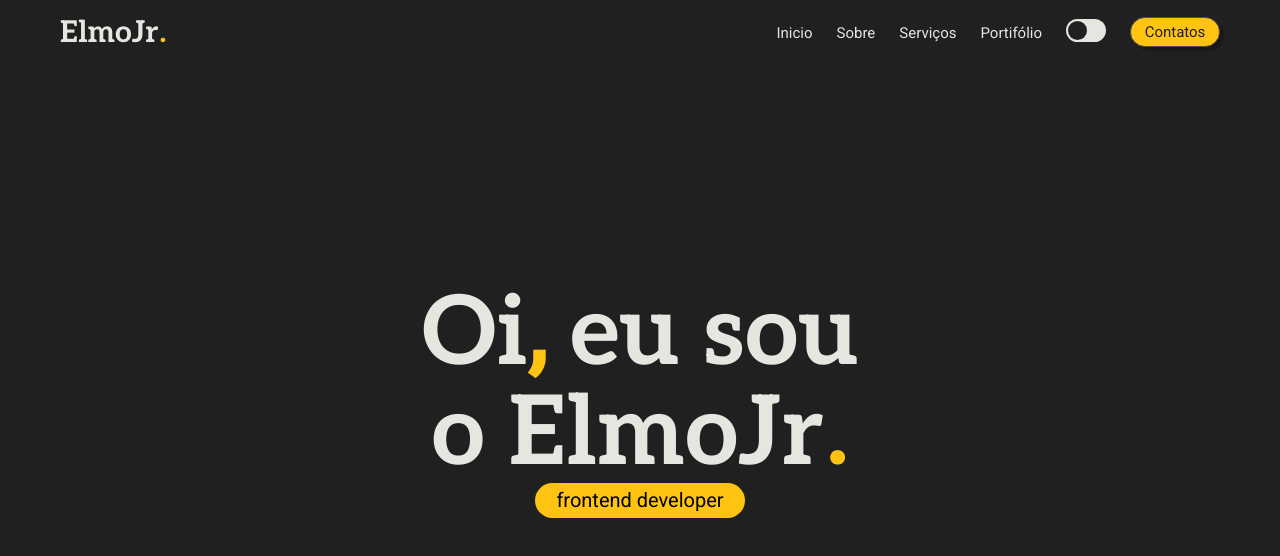
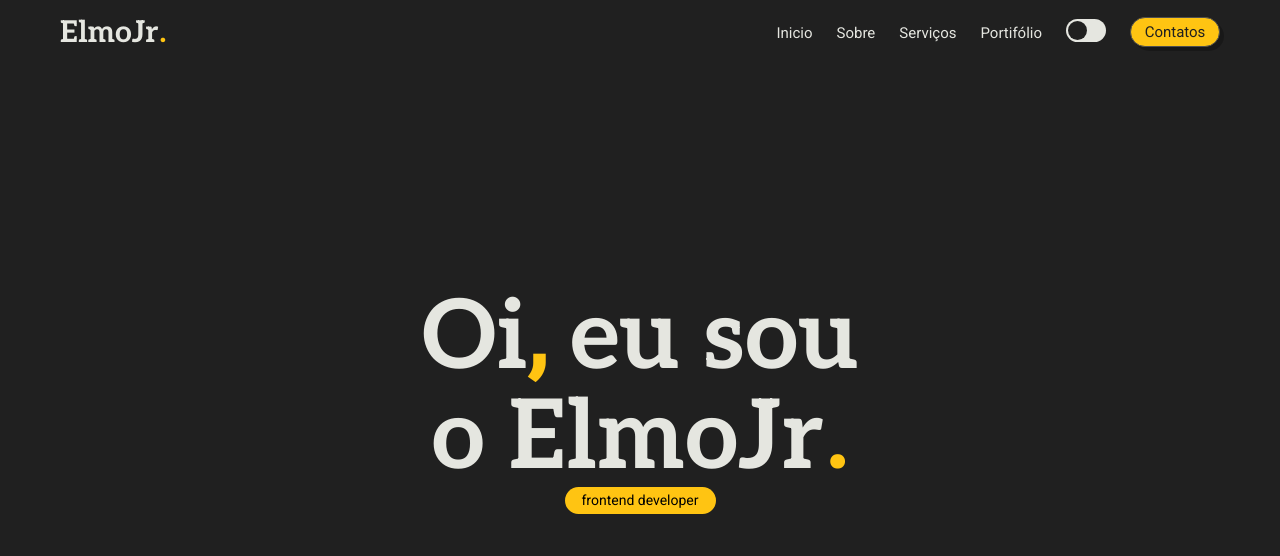
Before and after one commit to oElmoJr/elmojr.dev, a React (Create React App) app: page /portfolio in a window 1280 px wide. Shown: the top 556 px of the page. Built offline with nearby package versions, Linux system fonts and the light colour scheme.

Commit message:
fix @media size proportions

```diff
--- a/src/components/About/style.ts
+++ b/src/components/About/style.ts
@@ -15,13 +15,18 @@ export const Container = styled.div`
     min-width: 298px;
     min-height: 375px;
 
-    @media (max-width: 768px) {
+    @media (max-width: 830px) {
       min-height: 220px;
       min-width: 220px;
     }
+
+    @media (max-width: 480px) {
+      min-height: 280px;
+      min-width: 280px;
+    }
   }
 
-  @media (max-width: 768px) {
+  @media (max-width: 830px) {
     width: 85%;
     gap: 32px;
   }
@@ -39,7 +44,7 @@ export const AboutInfo = styled.div`
   flex-direction: column;
   gap: 24px;
 
-  @media (max-width: 768px) {
+  @media (max-width: 830px) {
     gap: 10px;
   }
 
@@ -70,7 +75,7 @@ export const Button = styled.a`
     opacity: 0.7;
   }
 
-  @media (max-width: 768px) {
+  @media (max-width: 830px) {
     font-size: 14px;
     width: 109px;
     height: 28px;
--- a/src/components/Inicio/index.tsx
+++ b/src/components/Inicio/index.tsx
@@ -5,9 +5,7 @@ import { Container } from "./style";
 export default function Inicio() {
   return (
     <Container id="inicio">
-      <h1>
-        <Title text="Oi, eu sou o ElmoJr." />
-      </h1>
+      <Title text="Oi, eu sou o ElmoJr." />
       <JobTitle />
     </Container>
   );
--- a/src/components/Inicio/style.ts
+++ b/src/components/Inicio/style.ts
@@ -12,21 +12,7 @@ export const Container = styled.div`
   height: 100vh;
   margin: auto;
 
-  @media (max-width: 768px) {
+  @media (max-width: 830px) {
     width: 265px;
   }
-
-  /* h1 {
-    @media (max-width: 768px) {
-      font-size: 56px;
-      line-height: 55px;
-    }
-  } */
-
-  p {
-    font-size: 20px;
-    width: 210px;
-    height: 35px;
-    line-height: 35px;
-  }
 `;
--- a/src/components/JobTitle/style.ts
+++ b/src/components/JobTitle/style.ts
@@ -3,19 +3,19 @@ import styled from "styled-components";
 export const Job = styled.p`
   grid-area: subtitle;
 
-    font-family: 'Roboto';
+  font-family: "Roboto";
   font-size: 14px;
   line-height: 27px;
   text-align: center;
 
-    background-color: #FFC412;
+  background-color: #ffc412;
   color: #000;
   border-radius: 50px;
 
   width: 151px;
   height: 27px;
 
-    @media (max-width: 768px) {
+  @media (max-width: 830px) {
     width: 170px;
     height: 27px;
   }
--- a/src/components/SectionTitle/style.ts
+++ b/src/components/SectionTitle/style.ts
@@ -10,7 +10,7 @@ export const Title = styled.h2`
     color: ${(props) => props.theme.palette.colors.yellow};
   }
 
-  @media (max-width: 768px) {
+  @media (max-width: 830px) {
     font-size: 40px;
   }
 `;
--- a/src/components/Text/style.ts
+++ b/src/components/Text/style.ts
@@ -5,7 +5,7 @@ export const Container = styled.p`
   font-weight: 400;
   font-size: 20px;
 
-  @media (max-width: 768px) {
+  @media (max-width: 830px) {
     font-size: 15px;
   }
 
--- a/src/components/Title/style.ts
+++ b/src/components/Title/style.ts
@@ -11,7 +11,7 @@ export const Text = styled.h1`
     color: ${(props) => props.theme.palette.colors.yellow};
   }
 
-  @media (max-width: 768px) {
+  @media (max-width: 830px) {
     font-size: 56px;
     line-height: 58px;
   }
```
Lines whose indentation alone changed are shown as unchanged.
